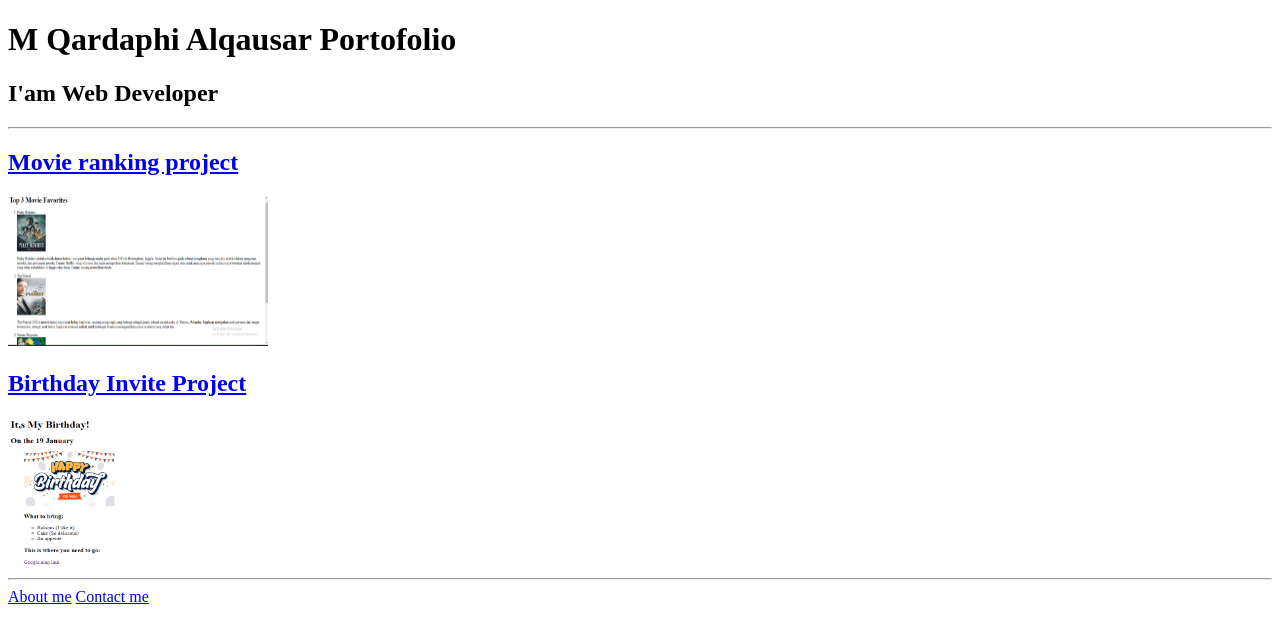
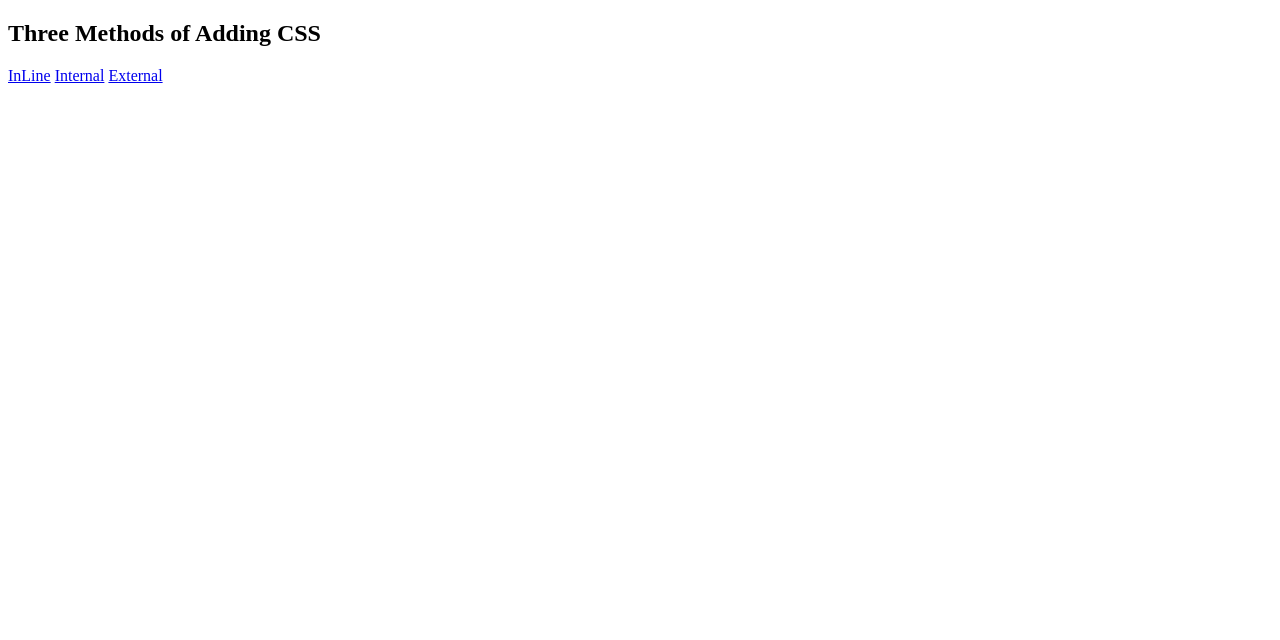
Before and after one commit to MQardaphi19/csspageswebsite, a plain HTML site: page index.html in a window 1280 px wide. Drawn offline with Linux system fonts and the light colour scheme.

Commit message:
Add files via upload

```diff
--- a/index.html
+++ b/index.html
@@ -3,24 +3,13 @@
 <head>
 	<meta charset="utf-8">
 	<meta name="viewport" content="width=device-width, initial-scale=1">
-	<title>Portofolio</title>
+	<title>Adding css</title>
 </head>
 <body>
-	<h1>M Qardaphi Alqausar Portofolio</h1>
-	<h2>I'am Web Developer</h2>
-	<hr/>
-
-	<a href="./public/movie.html"><h2>Movie ranking project</h2></a>
-	<img src="./assett/images/movie.png" width="260" height="150">
-
-
-	<a href="./public/birthday.html"><h2>Birthday Invite Project</h2></a>
-	<img src="./assett/images/birthday.png" width="450" height="150">
-	<hr/>
-	<a href="./public/about.html">About me</a> <a href="./public/contact.html">Contact me</a>
-
-
-
+	<h2>Three Methods of Adding CSS</h2>
+	<a href="./inline.html">InLine</a>
+	<a href="./internal.html">Internal</a>
+	<a href="./external.html">External</a>
 
 </body>
 </html>
--- /dev/null
+++ b/style.css
@@ -0,0 +1,3 @@
+h1 {
+	color: green;
+}
```
Also changed, not shown: external.html (added, +13 -0 lines), inline.html (added, +14 -0 lines), internal.html (added, +18 -0 lines).
